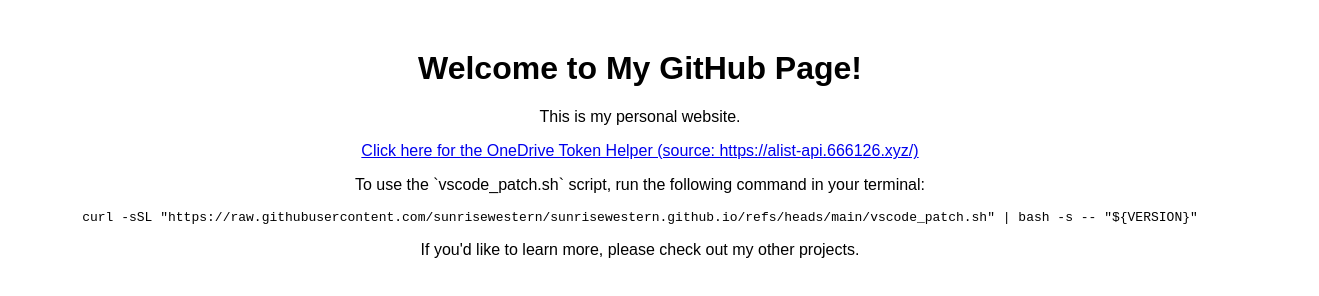
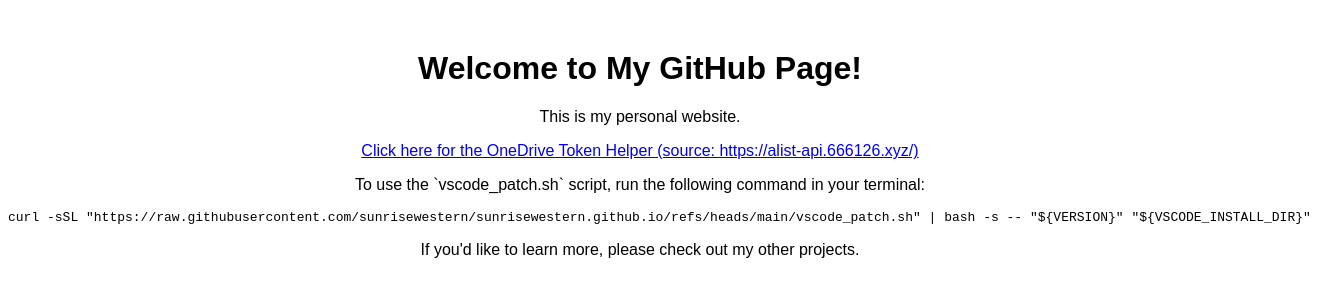
Before and after one commit to sunrisewestern/sunrisewestern.github.io, a plain HTML site: page index.html in a window 1280 px wide. Shown: the whole page, 1319 px wide, since content can reach past the window. Drawn offline with Linux system fonts and the light colour scheme.

Commit message:
Update index.html
add VSCODE_INSTALL_DIR args

```diff
--- a/index.html
+++ b/index.html
@@ -17,7 +17,7 @@
 
     <!-- Add instruction for vscode_patch.sh with the provided command -->
     <p>To use the `vscode_patch.sh` script, run the following command in your terminal:</p>
-    <pre><code>curl -sSL "https://raw.githubusercontent.com/sunrisewestern/sunrisewestern.github.io/refs/heads/main/vscode_patch.sh" | bash -s -- "${VERSION}"</code></pre>
+    <pre><code>curl -sSL "https://raw.githubusercontent.com/sunrisewestern/sunrisewestern.github.io/refs/heads/main/vscode_patch.sh" | bash -s -- "${VERSION}" "${VSCODE_INSTALL_DIR}" </code></pre>
 
     <p>If you'd like to learn more, please check out my other projects.</p>
 </body>
```
